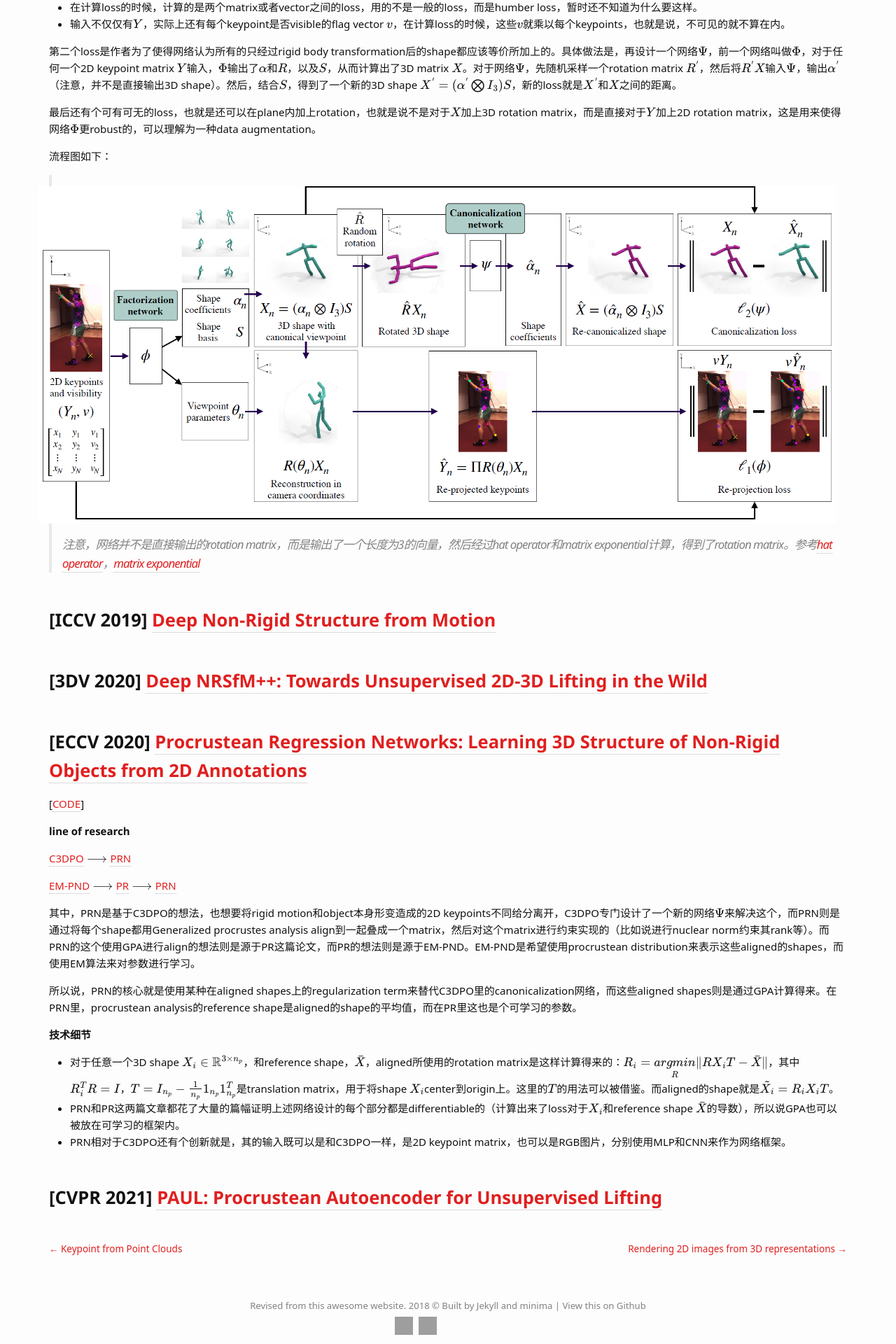
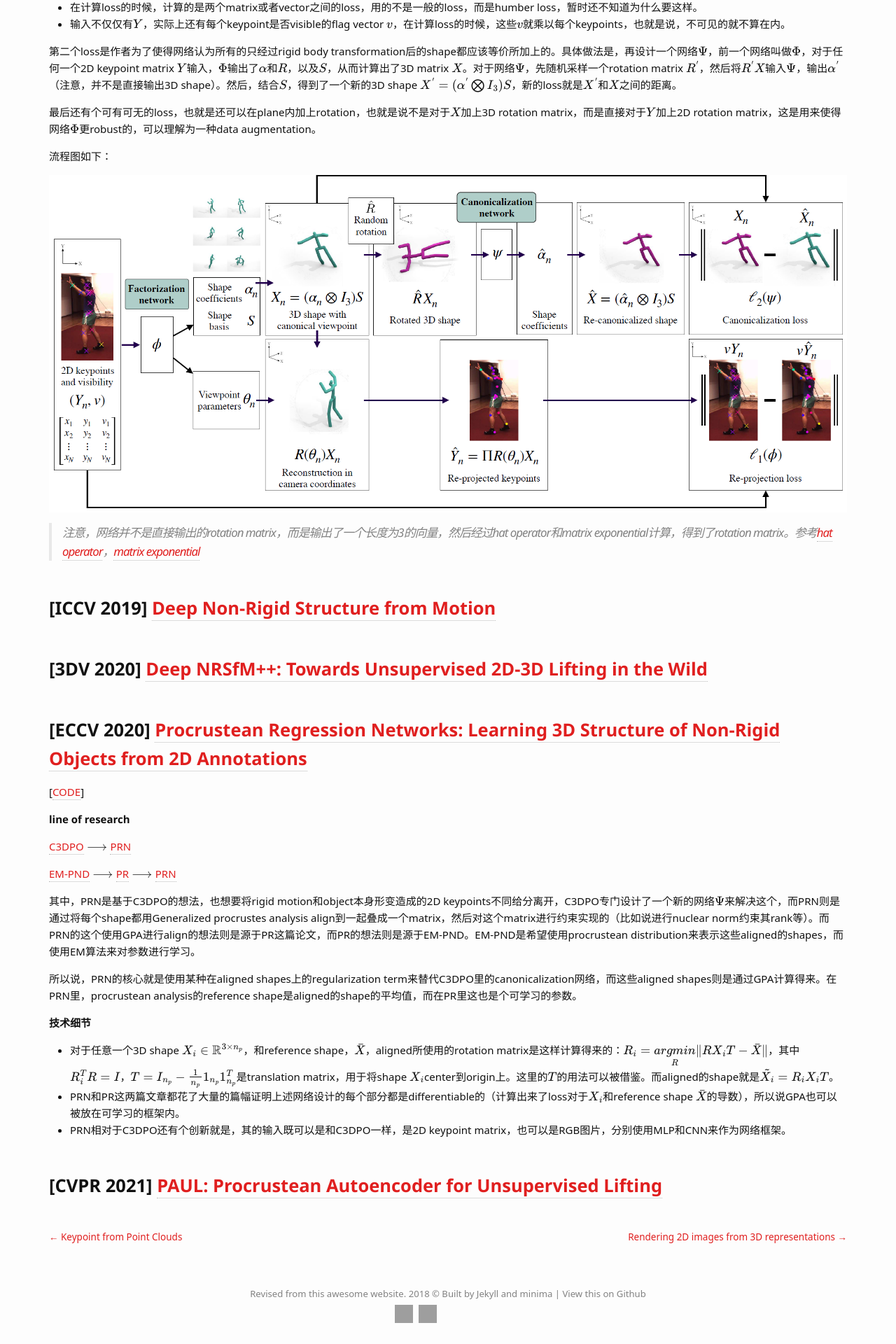
Before and after one commit to Wei-kang-Wang/tech-log, a Jekyll site: the page built from _posts/2022-01-01-Non rigid structucre from motion.md, in a window 1280 px wide. Shown: the part 974-2894 px from the top of the page at 70% size. Built offline with Jekyll 4.4.1, drawn with Linux system fonts in a browser that asks for light colours; some web fonts are replaced; formulas are drawn with MathJax 3; grey boxes are pictures that could not be loaded.

Commit message:
Update 2022-01-01-Non rigid structucre from motion.md

```diff
--- a/_posts/2022-01-01-Non rigid structucre from motion.md
+++ b/_posts/2022-01-01-Non rigid structucre from motion.md
@@ -43,7 +43,7 @@ tags: paper-reading
 流程图如下：
 
 
-![C3DPO-1]({{ '/assets/images/C3DPO-1.png' | relative_url }}){: width=800 style="float:right; padding:16px"}
+![C3DPO-1]({{ '/assets/images/C3DPO-1.png' | relative_url }}){: width=800 style="float:center"}
 
 
 > 注意，网络并不是直接输出的rotation matrix，而是输出了一个长度为3的向量，然后经过hat operator和matrix exponential计算，得到了rotation matrix。参考[hat operator](https://en.wikipedia.org/wiki/Hat_operator)，[matrix exponential](https://en.wikipedia.org/wiki/Matrix_exponential)
```
